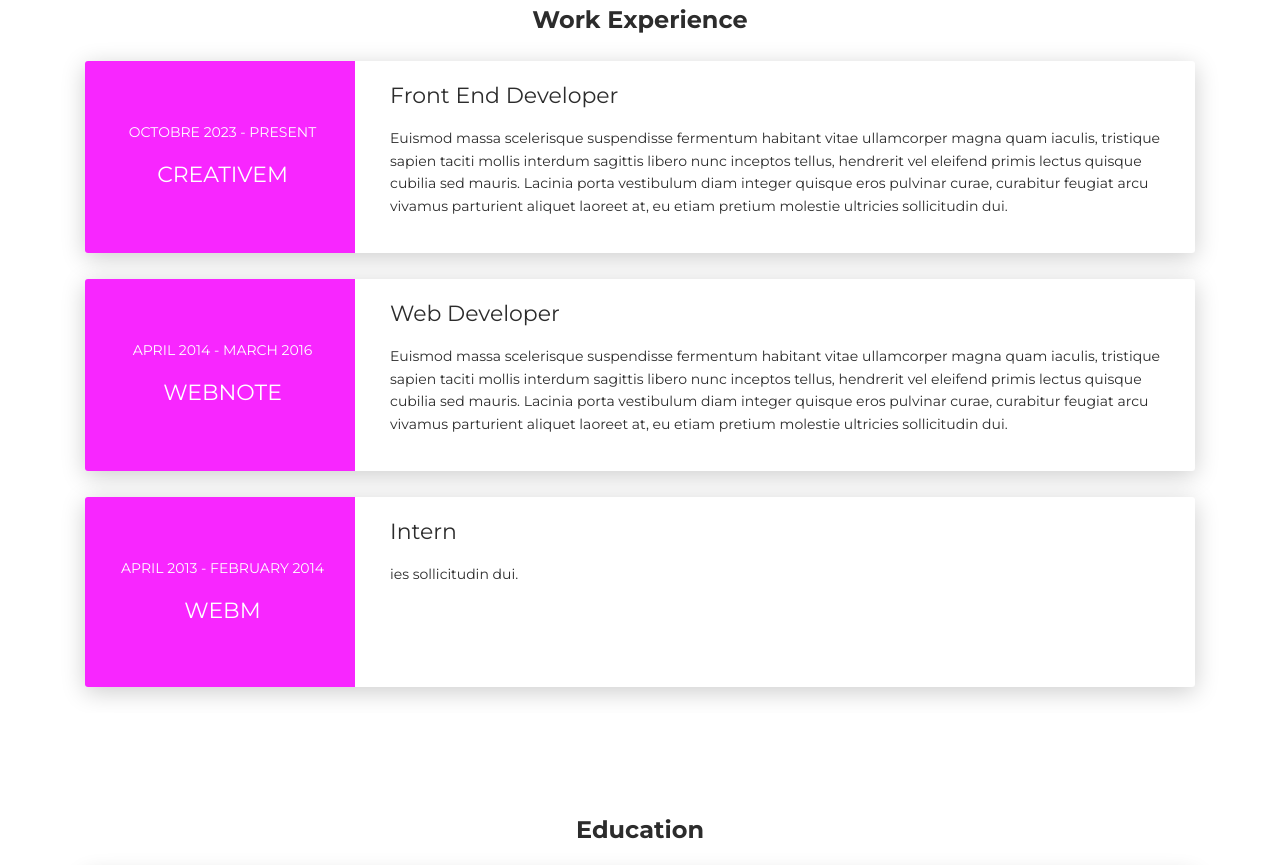
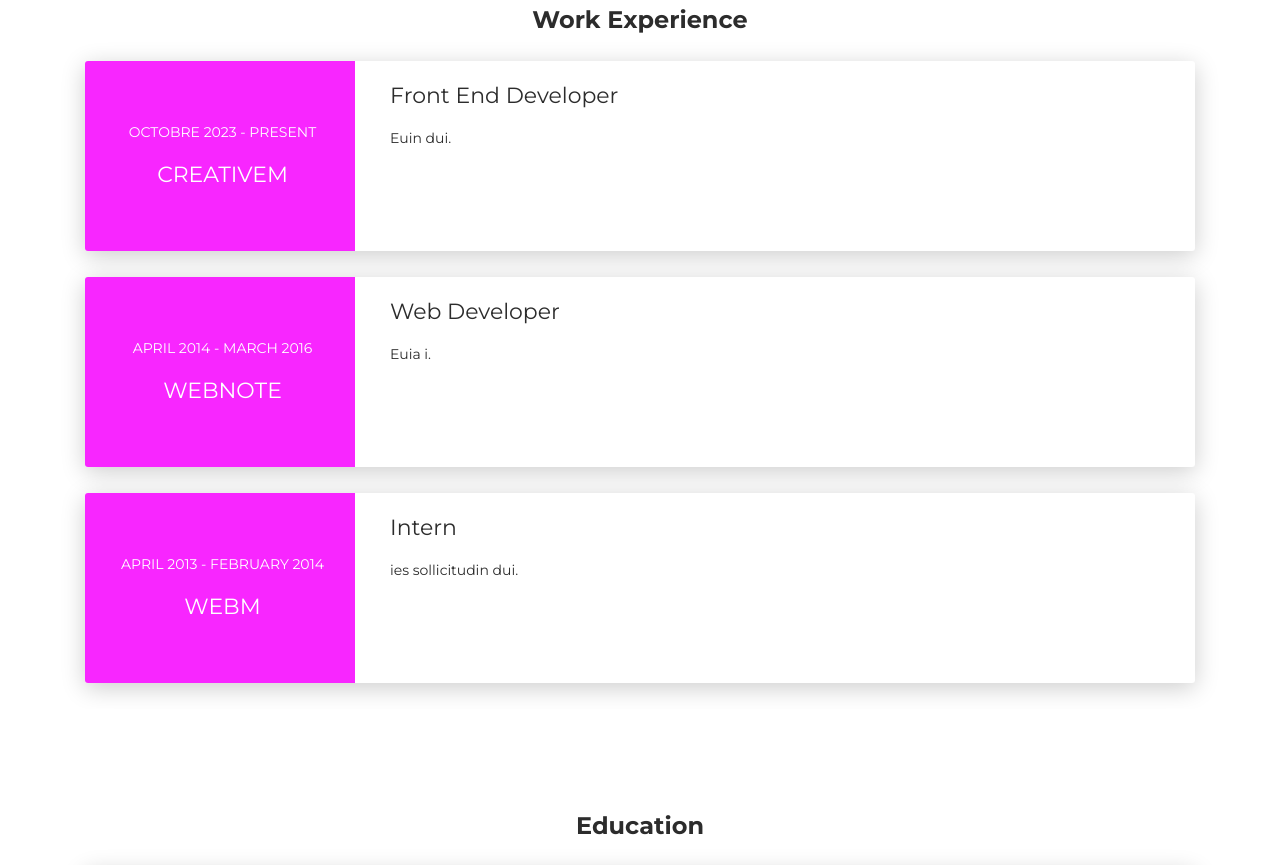
Before and after one commit to kaoutar-chadmi/kaoutar, a plain HTML site: page index.html in a window 1280 px wide. Shown: the part 2436-3301 px from the top of the page. Drawn offline with Linux system fonts and the light colour scheme.

Commit message:
Update index.html

```diff
--- a/index.html
+++ b/index.html
@@ -307,7 +307,7 @@
           <div class="col-md-9" data-aos="fade-left" data-aos-offset="50" data-aos-duration="500">
             <div class="card-body">
               <div class="h5">Front End Developer</div>
-              <p>Euismod massa scelerisque suspendisse fermentum habitant vitae ullamcorper magna quam iaculis, tristique sapien taciti mollis interdum sagittis libero nunc inceptos tellus, hendrerit vel eleifend primis lectus quisque cubilia sed mauris. Lacinia porta vestibulum diam integer quisque eros pulvinar curae, curabitur feugiat arcu vivamus parturient aliquet laoreet at, eu etiam pretium molestie ultricies sollicitudin dui.</p>
+              <p>Euin dui.</p>
             </div>
           </div>
         </div>
@@ -323,7 +323,7 @@
           <div class="col-md-9" data-aos="fade-left" data-aos-offset="50" data-aos-duration="500">
             <div class="card-body">
               <div class="h5">Web Developer</div>
-              <p>Euismod massa scelerisque suspendisse fermentum habitant vitae ullamcorper magna quam iaculis, tristique sapien taciti mollis interdum sagittis libero nunc inceptos tellus, hendrerit vel eleifend primis lectus quisque cubilia sed mauris. Lacinia porta vestibulum diam integer quisque eros pulvinar curae, curabitur feugiat arcu vivamus parturient aliquet laoreet at, eu etiam pretium molestie ultricies sollicitudin dui.</p>
+              <p>Euia i.</p>
             </div>
           </div>
         </div>
```
